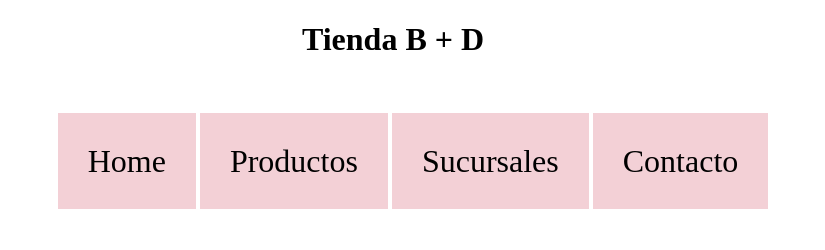
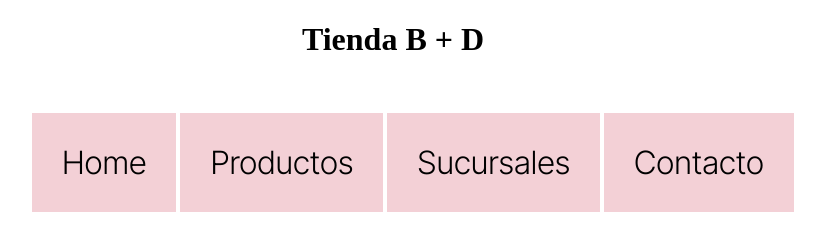
Before and after one commit to mariadrey17/Tiendaonline, a website: page index.html in a window 1280 px wide. Shown: the whole page, without its empty margins (247-1072 px from the left). Drawn offline with Linux system fonts and the light colour scheme.

Commit message:
cambiando las tipografias

```diff
--- a/index.html
+++ b/index.html
@@ -4,6 +4,9 @@
     <meta charset="UTF-8">
     <meta http-equiv="X-UA-Compatible" content="IE=edge">
     <meta name="viewport" content="width=device-width, initial-scale=1.0">
+    <link rel="preconnect" href="https://fonts.googleapis.com">
+    <link rel="preconnect" href="https://fonts.gstatic.com" crossorigin>
+    <link href="https://fonts.googleapis.com/css2?family=Inter+Tight:wght@300&display=swap" rel="stylesheet">
     <link rel="stylesheet" href="./css/styles.css">
     <title>Tienda online home</title>
 </head>
--- a/scss/_globales.scss
+++ b/scss/_globales.scss
@@ -2,6 +2,7 @@
    display:  inline;
    justify-items: space-evenly;
    font-size:2rem ;
+   font-family: 'Inter Tight', sans-serif;
 
 }
 
@@ -12,6 +13,7 @@ li a {
   padding: 30px;
 
 
+
 }
 
 
```
Also changed, not shown: pages/contacto.html (+1 -0 lines), pages/productos.html (+1 -0 lines), pages/sucursales.html (+1 -0 lines), css/styles.css, 1 other file.
